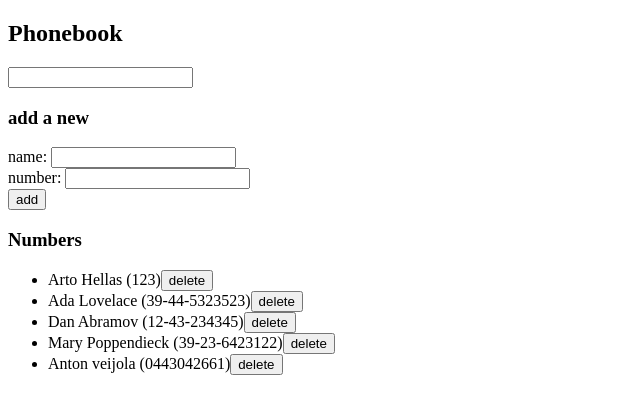
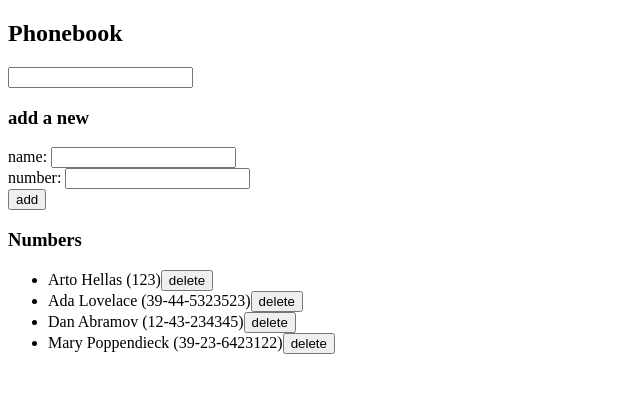
Before and after one commit to angrypiece/fullstackopen, a React (Vite) app in the folder part2/phonebook/: page / in a window 1280 px wide. Shown: the top 414 px of the page, without its empty margins (0-640 px from the left). Built offline with nearby package versions, Linux system fonts and the light colour scheme; data requests are answered from the project's data file.

Commit message:
feat: add possibility to delete person

```diff
--- a/part2/phonebook/db.json
+++ b/part2/phonebook/db.json
@@ -19,11 +19,6 @@
       "name": "Mary Poppendieck",
       "number": "39-23-6423122",
       "id": "4"
-    },
-    {
-      "name": "Anton veijola",
-      "number": "0443042661",
-      "id": "WoHCMwvv-d0"
     }
   ],
   "$schema": "./node_modules/json-server/schema.json"
--- a/part2/phonebook/src/components/Persons.tsx
+++ b/part2/phonebook/src/components/Persons.tsx
@@ -13,7 +13,7 @@ const Persons = ({ filteredPersons, onDelete }: PersonsProps) => {
           return (
             <li key={person.name}>
               {person.name} ({person.number})
-              <button onClick={onDelete}>delete</button>
+              <button onClick={() => onDelete(person.id)}>delete</button>
             </li>
           );
         })}
```
